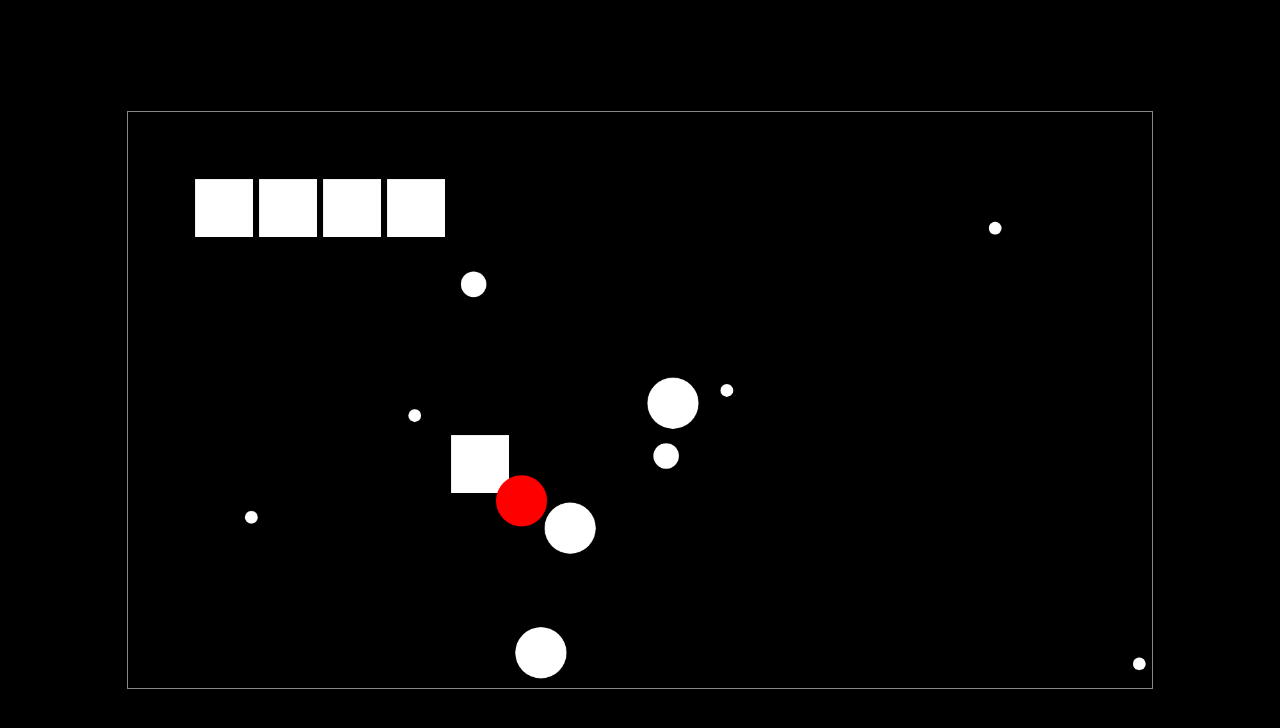
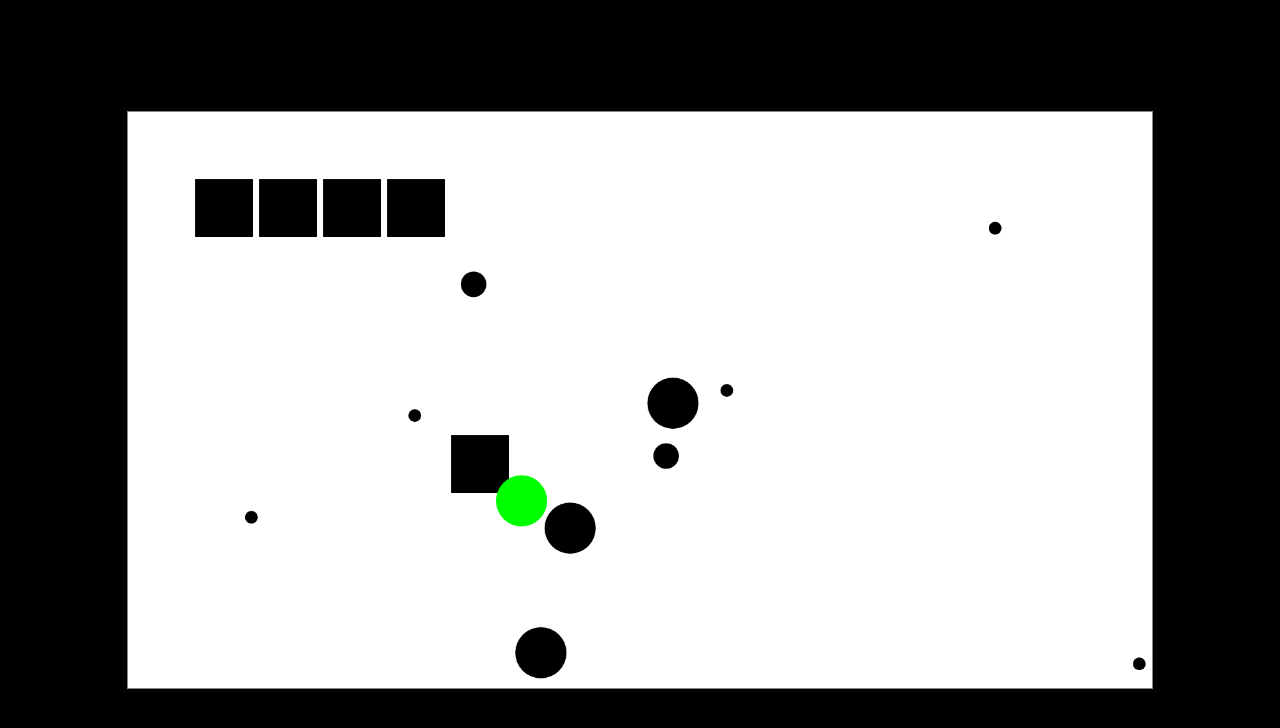
Before and after one commit to anttikissa/pong, a plain HTML site: page index.html in a window 1280 px wide. Drawn offline with Linux system fonts and the light colour scheme.

Commit message:
Visualize collisions a bit differently

```diff
--- a/index.html
+++ b/index.html
@@ -11,6 +11,8 @@
 	}
 
 	#content {
+		background: white;
+
 		position: absolute;
 		top: 50%;
 		left: 50%;
--- a/main.js
+++ b/main.js
@@ -37,6 +37,20 @@ function normalize(v) {
 	return mul2d(1 / len, v)
 }
 
+function makeFillStyle(rgb) {
+	// convert value between 0 and 1 to "00" -> "ff"
+	// if value is not between 0 and 1, you get garbage
+	function hexify(value) {
+		let n = Math.round(value * 255.0)
+		let s = n.toString(16).slice(0, 2)
+		if (s.length < 2) {
+			return '0' + s
+		}
+		return s
+	}
+	let { r, g, b } = rgb
+	return '#' + hexify(r) + hexify(g) + hexify(b)
+}
 function update() {
 	for (let ball of balls) {
 		ball.checkWallCollisions()
@@ -162,7 +176,7 @@ class Box {
 	}
 
 	draw() {
-		ctx.fillStyle = 'white'
+		ctx.fillStyle = 'black'
 		ctx.fillRect(
 			this.x * SCALE,
 			this.y * SCALE,
@@ -231,7 +245,7 @@ class Ball {
 			false
 		)
 
-		ctx.fillStyle = this.collides ? 'red' : 'white'
+		ctx.fillStyle = makeFillStyle(this.collides)
 		ctx.fill()
 		ctx.closePath()
 	}
@@ -252,10 +266,10 @@ class Ball {
 	}
 
 	checkCollisions() {
-		this.collides = false
+		this.collides = { r: 0, g: 0, b: 0 }
 		for (let box of boxes) {
 			if (collides(this, box)) {
-				this.collides = true
+				this.collides = { r: 0, g: 1, b: 0 }
 			}
 		}
 	}
```
